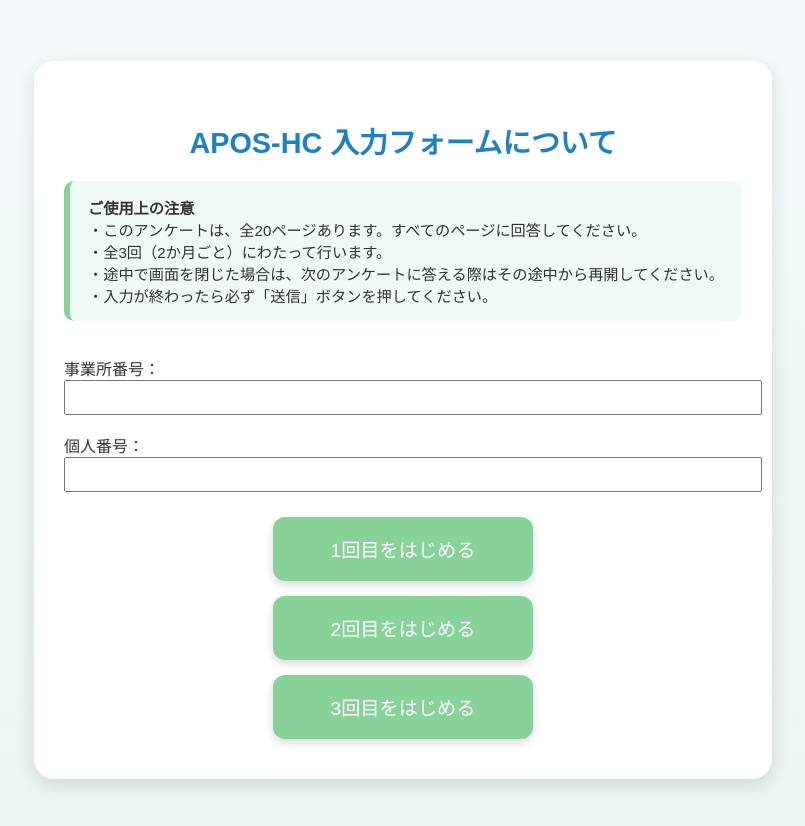
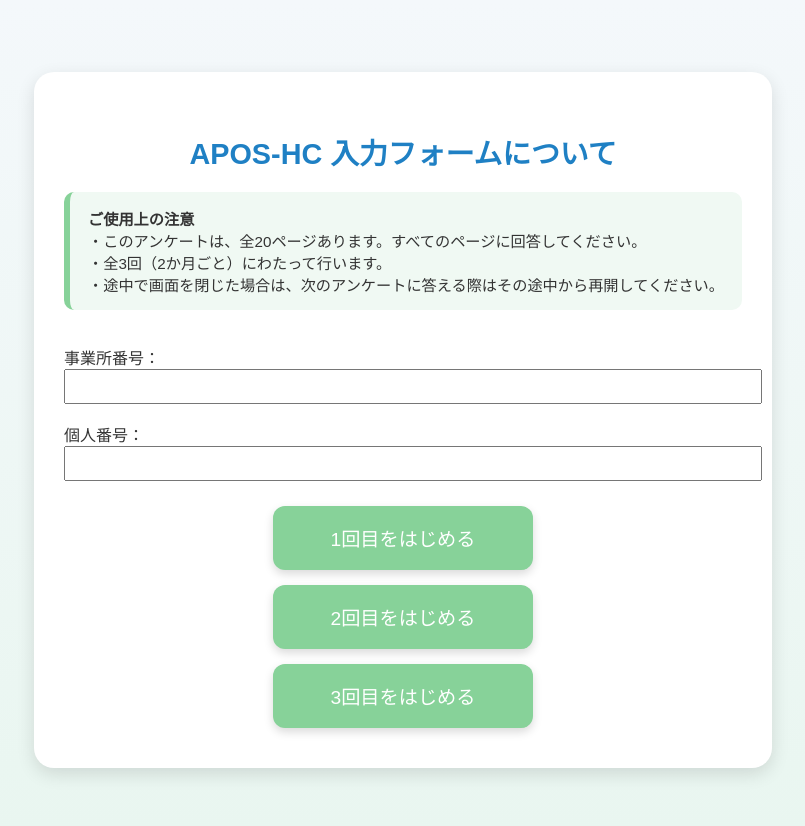
Before and after one commit to yyyuk16/APOS-HC, a plain HTML site: page form.html in a window 1280 px wide. Shown: the whole page, without its empty margins (237-1042 px from the left). Drawn offline with Linux system fonts and the light colour scheme.

Commit message:
Add files via upload

```diff
--- a/form.html
+++ b/form.html
@@ -64,8 +64,7 @@
       <strong>ご使用上の注意</strong><br>
       ・このアンケートは、全20ページあります。すべてのページに回答してください。<br>
       ・全3回（2か月ごと）にわたって行います。<br>
-      ・途中で画面を閉じた場合は、次のアンケートに答える際はその途中から再開してください。<br>
-      ・入力が終わったら必ず「送信」ボタンを押してください。
+      ・途中で画面を閉じた場合は、次のアンケートに答える際はその途中から再開してください。
     </div>
 
     <!-- 事業所番号と個人番号入力欄 -->
```
